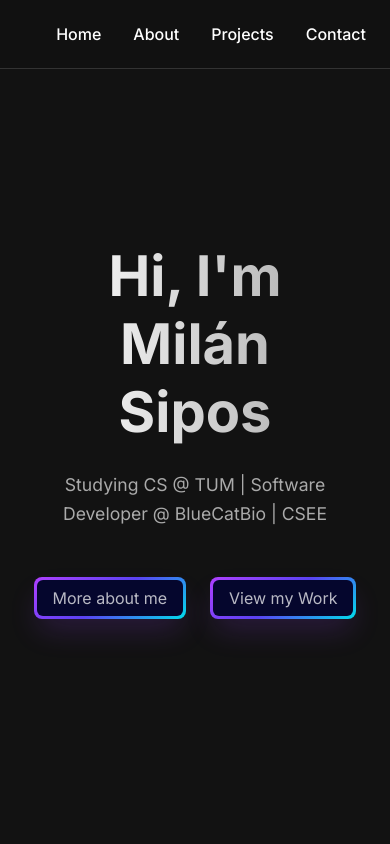
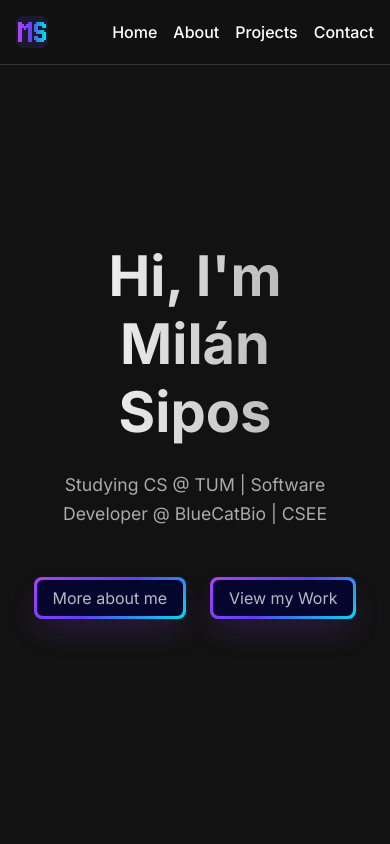
Before and after one commit to milansipos/personal_website, a React (Vite) app: page / in a window 390 px wide. Shown: the top 844 px of the page. Built offline with nearby package versions, Linux system fonts and the light colour scheme.

Commit message:
feat: add new logo

```diff
--- a/404.html
+++ b/404.html
@@ -2,7 +2,7 @@
 <html lang="en">
   <head>
     <meta charset="UTF-8" />
-    <link rel="icon" type="image/webp" href="/src/assets/mslogo.webp" />
+    <link rel="icon" type="image/svg+xml" href="/src/assets/logo.svg" />
     <meta name="viewport" content="width=device-width, initial-scale=1.0" />
     <meta name="robots" content="noindex" />
     <title>Page not found – Milán Sipos</title>
--- a/datenschutz/index.html
+++ b/datenschutz/index.html
@@ -2,7 +2,7 @@
 <html lang="de">
   <head>
     <meta charset="UTF-8" />
-    <link rel="icon" type="image/webp" href="/src/assets/mslogo.webp" />
+    <link rel="icon" type="image/svg+xml" href="/src/assets/logo.svg" />
     <meta name="viewport" content="width=device-width, initial-scale=1.0" />
     <meta name="robots" content="noindex" />
     <title>Datenschutz – Milán Sipos</title>
--- a/impressum/index.html
+++ b/impressum/index.html
@@ -2,7 +2,7 @@
 <html lang="de">
   <head>
     <meta charset="UTF-8" />
-    <link rel="icon" type="image/webp" href="/src/assets/mslogo.webp" />
+    <link rel="icon" type="image/svg+xml" href="/src/assets/logo.svg" />
     <meta name="viewport" content="width=device-width, initial-scale=1.0" />
     <meta name="robots" content="noindex" />
     <title>Impressum – Milán Sipos</title>
--- a/index.html
+++ b/index.html
@@ -2,7 +2,7 @@
 <html lang="en">
   <head>
     <meta charset="UTF-8" />
-    <link rel="icon" type="image/webp" href="/src/assets/mslogo.webp" />
+    <link rel="icon" type="image/svg+xml" href="/src/assets/logo.svg" />
     <meta name="viewport" content="width=device-width, initial-scale=1.0" />
     <title>Milán Sipos</title>
     <meta name="description" content="Milán Sipos – computer science student at TUM and software developer. Projects, background and contact." />
--- a/src/components/Navbar.tsx
+++ b/src/components/Navbar.tsx
@@ -1,6 +1,11 @@
+import logo from '../assets/logo.svg';
+
 const Navbar = () => {
     return (
         <nav>
+            <a href="#home" className="nav-logo" aria-label="Home">
+                <img src={logo} alt="" width={32} height={32} />
+            </a>
             <a href="#home">Home</a>
             <a href="#about">About</a>
             <a href="#projects">Projects</a>
--- a/src/index.css
+++ b/src/index.css
@@ -24,6 +24,8 @@ p { font-size: 1.1rem; line-height: 1.6; color: #aaa; }
 nav { position: fixed; top: 0; left: 0; right: 0; padding: 1.5rem; background: rgba(18, 18, 18, 0.9); backdrop-filter: blur(5px); display: flex; justify-content: flex-end; gap: 2rem; border-bottom: 1px solid #333; z-index: 1000; }
 nav a { color: #fff; text-decoration: none; font-weight: 500; transition: color 0.3s; }
 nav a:hover { color: #646cff; }
+.nav-logo { margin-right: auto; display: flex; align-items: center; }
+nav { align-items: center; }
 
 
 .herobutton {
@@ -90,3 +92,7 @@ nav a:hover { color: #646cff; }
 .legal a { color: #a5a9ff; }
 .legal-back { text-decoration: none; }
 .legal-links { margin-top: 3rem; }
+
+@media (max-width: 480px) {
+  nav { padding: 1rem; gap: 1rem; }
+}
```
Also changed, not shown: src/assets/logo.svg (added), src/assets/mslogo.webp (deleted).
